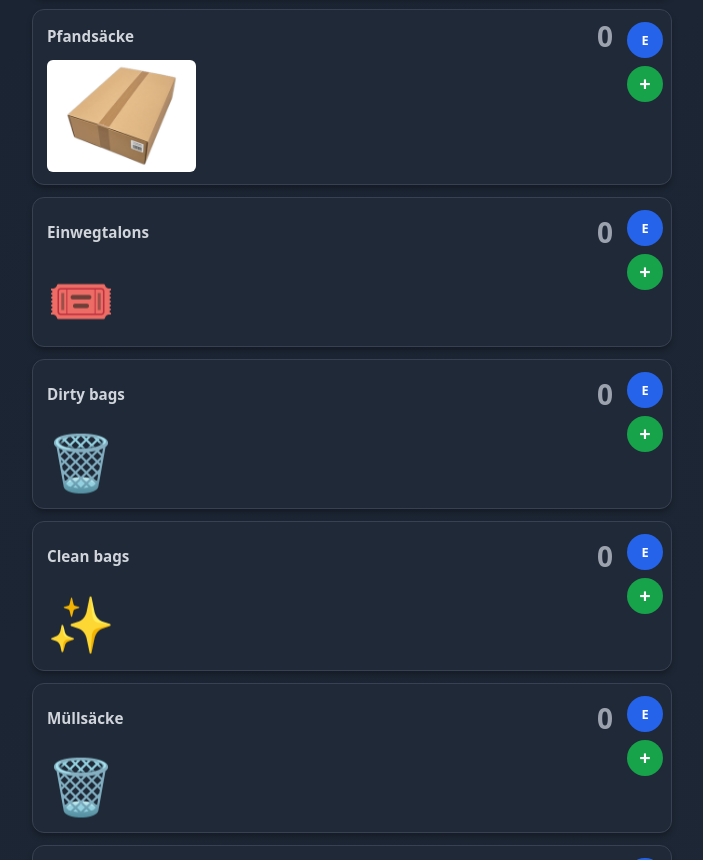
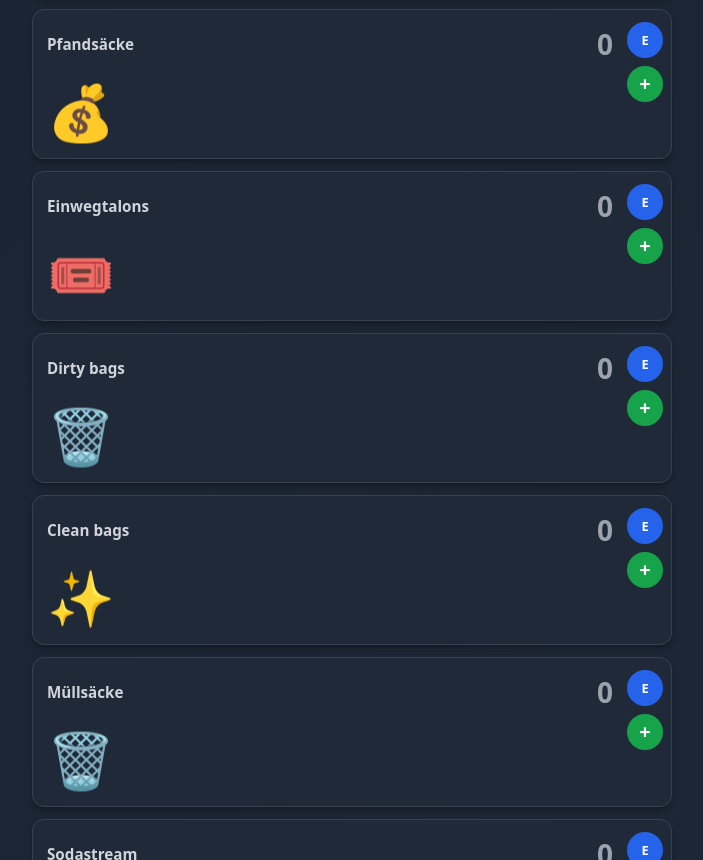
Before and after one commit to PrevosHD/Pfanderfassung, a plain HTML site: page index.html in a window 1280 px wide. Shown: the part 7476-8336 px from the top of the page, without its empty margins (288-991 px from the left). Drawn offline with Linux system fonts and the light colour scheme.

Commit message:
revert: Pfandsäcke wieder mit Emoji statt Karton-Bild
Freistellung später am PC; Eintrag und Bilddatei zurückgesetzt.

```diff
--- a/index.html
+++ b/index.html
@@ -216,7 +216,7 @@ h1{margin:0;font-size:1.5rem;font-weight:700}
     { n: "RC", img: "img/p-rc.png", w: 200, h: 300 },
     { n: "IPT", emoji: "🧊" },
     { n: "RC Divider", img: "img/p-divider2.png", w: 382, h: 240 },
-    { n: "Pfandsäcke", img: "img/p-pfandsaecke.png", w: 320, h: 240 },
+    { n: "Pfandsäcke", emoji: "💰" },
     { n: "Einwegtalons", emoji: "🎟️" },
     { n: "Dirty bags", emoji: "🗑️" },
     { n: "Clean bags", emoji: "✨" },
```
Also changed, not shown: img/p-pfandsaecke.png (deleted).
